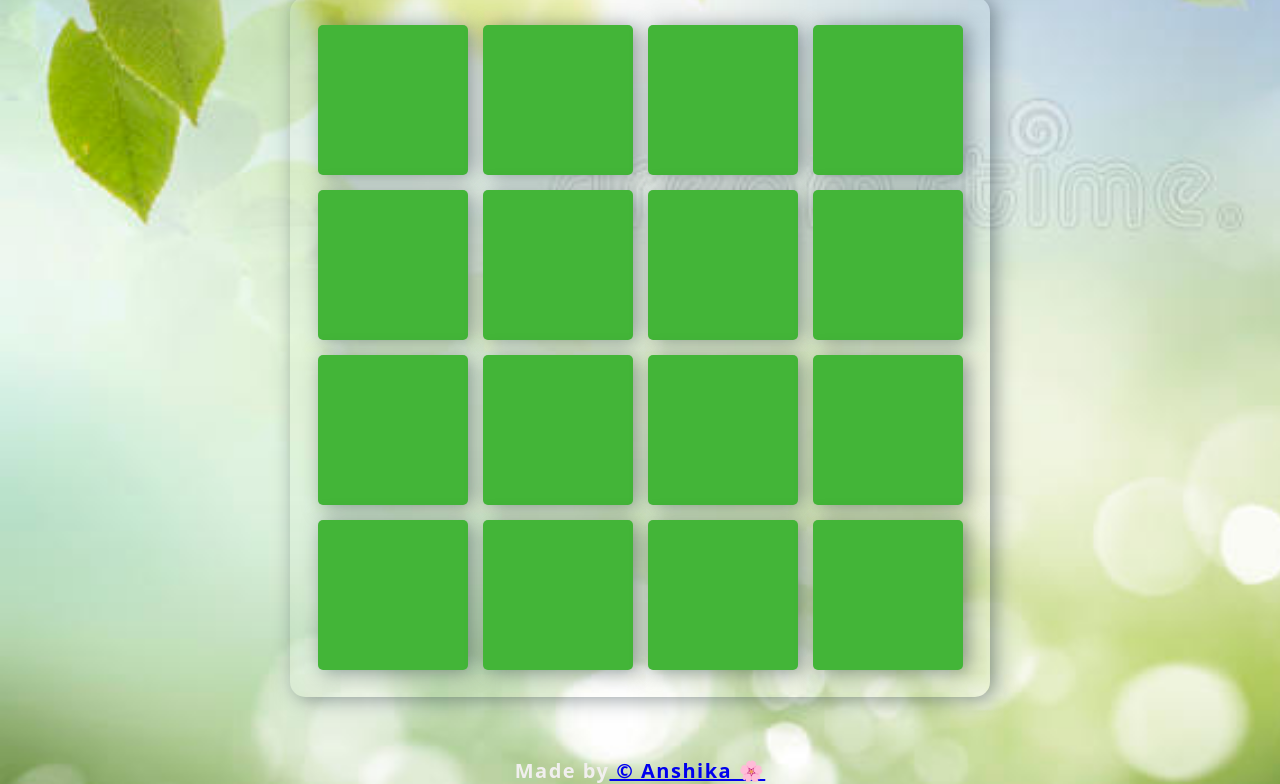
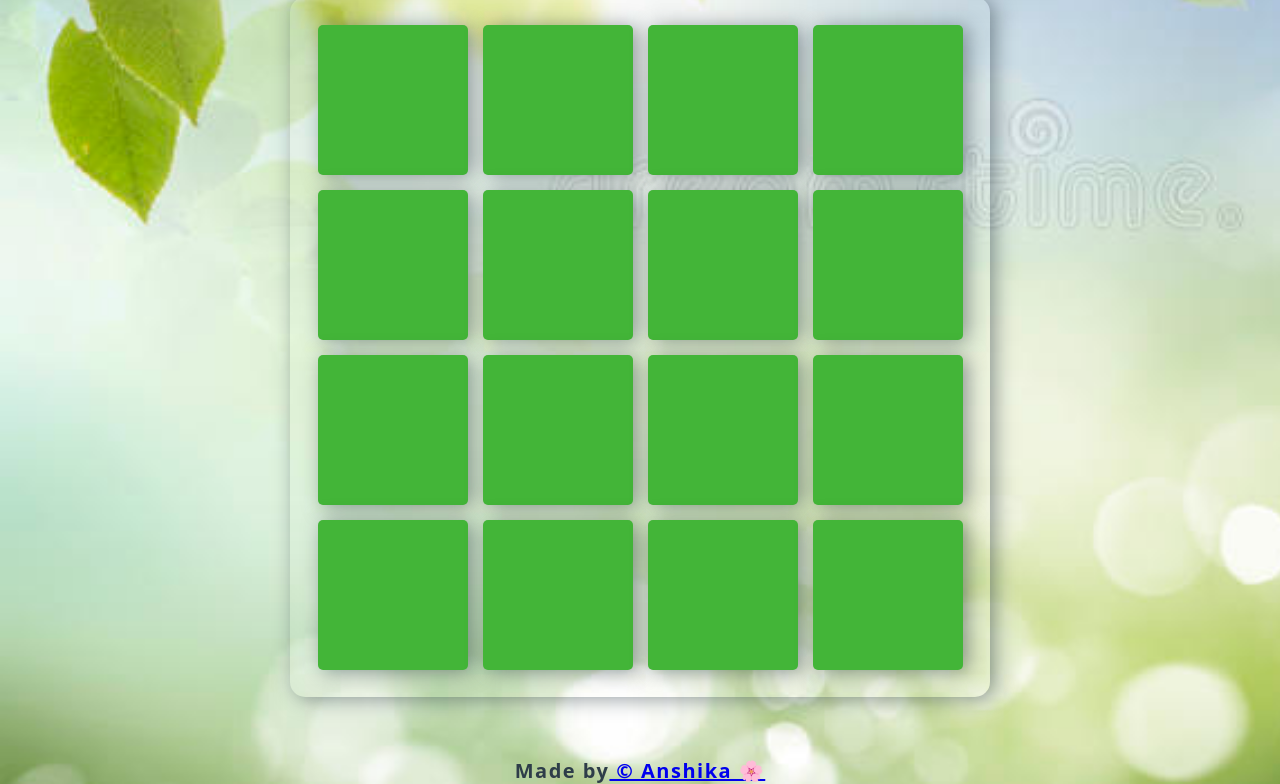
Before and after one commit to ANSHIKA1806/CardFlip_Game, a plain HTML site: page index.html in a window 1280 px wide. Shown: the part 455-1239 px from the top of the page. Drawn offline with Linux system fonts and the light colour scheme.

Commit message:
Changed footer color to black since white text over the given background is unreadable

```diff
--- a/css/styles.css
+++ b/css/styles.css
@@ -278,7 +278,7 @@ h4 {
     /* center the title */
     font-size: 20px;
     /* set the font size */
-    color: #f1efef;
+    color: rgb(46, 61, 73);
     /* set the font color */
 }
 
```
